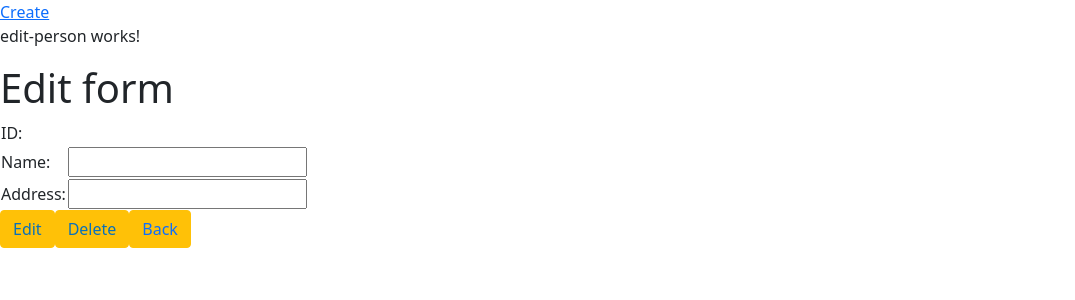
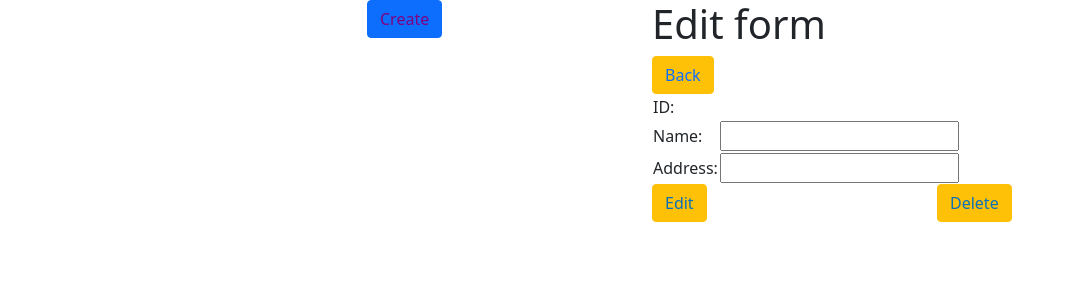
Before and after one commit to quockhanh23/M5_connect_backend_1-2_table, an Angular app: page /edit/1 in a window 1280 px wide. Shown: the top 300 px of the page, without its empty margins (0-1075 px from the left). Built offline with nearby package versions, Linux system fonts and the light colour scheme; no server answers.

Commit message:
fix html

```diff
--- a/src/app/app.component.html
+++ b/src/app/app.component.html
@@ -1,3 +1,16 @@
+<div class="container">
+  <div class="row">
 
-<a routerLink="/create">Create</a>
-<div><router-outlet></router-outlet></div>
+    <div class="col offset-1">
+    </div>
+    <div class="col-3">
+      <button class="btn btn-primary"><a style="text-decoration: none; color: purple" routerLink="/create">Create</a></button>
+    </div>
+    <div class="col-6">
+      <div>
+        <router-outlet></router-outlet>
+      </div>
+    </div>
+
+  </div>
+</div>
--- a/src/app/components/create-person/create-person.component.html
+++ b/src/app/components/create-person/create-person.component.html
@@ -1,3 +1,5 @@
+<button class="btn-warning btn"><a style="text-decoration: none" routerLink="/">Back</a></button>
+
 <form [formGroup]="personForm" (ngSubmit)="submit()">
   <table>
     <tr>
@@ -13,6 +15,5 @@
       <td><input type="text" formControlName="address"></td>
     </tr>
   </table>
-  <button class="btn btn-warning">Create</button>
-  <button class="btn-warning btn"><a style="text-decoration: none" routerLink="/">Back</a></button>
+  <button class="btn btn-warning">Submit</button>
 </form>
--- a/src/app/components/create-person/create-person.component.ts
+++ b/src/app/components/create-person/create-person.component.ts
@@ -1,7 +1,7 @@
 import {Component, OnInit} from '@angular/core';
-import {FormControl, FormGroup} from "@angular/forms";
+import {FormBuilder, FormControl, FormGroup} from "@angular/forms";
 import {PersonService} from "../../services/person.service";
-import {ActivatedRoute} from "@angular/router";
+import {ActivatedRoute, Router} from "@angular/router";
 
 @Component({
   selector: 'app-create-person',
@@ -9,27 +9,27 @@ import {ActivatedRoute} from "@angular/router";
   styleUrls: ['./create-person.component.css']
 })
 export class CreatePersonComponent implements OnInit {
-  personForm: FormGroup = new FormGroup({
+  personForm: FormGroup = this.fb.group({
     id: new FormControl(),
     name: new FormControl(),
     address: new FormControl(),
   });
 
-  constructor(private personService: PersonService) {
+  constructor(private personService: PersonService,
+              private router: Router,
+              private fb: FormBuilder) {
   }
 
   ngOnInit(): void {
   }
 
   submit() {
-    const person = {
-      name: this.personForm.value.name,
-      address: this.personForm.value.address,
-    }
+    const person = this.personForm.value
     console.log(person)
     // @ts-ignore
     this.personService.save(person).subscribe(() => {
       alert("Success")
+      this.router.navigate(["/"])
     })
   }
 }
--- a/src/app/components/edit-person/edit-person.component.html
+++ b/src/app/components/edit-person/edit-person.component.html
@@ -1,5 +1,5 @@
-<p>edit-person works!</p>
 <h1>Edit form</h1>
+<button class="btn-warning btn"><a style="text-decoration: none" routerLink="/">Back</a></button>
 <form [formGroup]="personForm" (ngSubmit)="edit()">
   <table>
     <tr>
@@ -15,7 +15,12 @@
       <td><input type="text" formControlName="address" [value]="person.address"></td>
     </tr>
   </table>
-  <button style="color: #0a70b9" class="btn-warning btn">Edit</button>
-  <button (click)="delete()" style="color: #0a70b9" class="btn-warning btn">Delete</button>
-  <button class="btn-warning btn"><a style="text-decoration: none" routerLink="/">Back</a></button>
+  <div class="row">
+    <div class="col-6">
+      <button style="color: #0a70b9" class="btn-warning btn">Edit</button>
+    </div>
+    <div class="col-6">
+      <button (click)="delete()" style="color: #0a70b9" class="btn-warning btn">Delete</button>
+    </div>
+  </div>
 </form>
--- a/src/app/components/edit-person/edit-person.component.ts
+++ b/src/app/components/edit-person/edit-person.component.ts
@@ -1,7 +1,7 @@
 import {Component, OnInit} from '@angular/core';
 import {PersonService} from "../../services/person.service";
 import {Person} from "../../models/person";
-import {ActivatedRoute} from "@angular/router";
+import {ActivatedRoute, Router} from "@angular/router";
 import {FormBuilder, FormControl, FormGroup} from "@angular/forms";
 
 @Component({
@@ -14,6 +14,7 @@ export class EditPersonComponent implements OnInit {
 
   constructor(private personService: PersonService,
               private activateRoute: ActivatedRoute,
+              private router: Router,
               private fb: FormBuilder) {
   }
 
@@ -52,6 +53,8 @@ export class EditPersonComponent implements OnInit {
     // @ts-ignore
     this.personService.update(this.person.id, person).subscribe(() => {
       alert("Success")
+      this.router.navigate(["/"])
+
     })
   }
 
--- a/src/app/components/list-person/list-person.component.html
+++ b/src/app/components/list-person/list-person.component.html
@@ -3,12 +3,15 @@
     <tr>
       <th>Name</th>
       <th>Address</th>
+      <th>Edit</th>
+      <th>Delete</th>
     </tr>
     <tr *ngFor="let pe of people">
       <td>{{pe.name}}</td>
       <td>{{pe.address}}</td>
       <td>
-        <button class="btn-warning btn"><a style="text-decoration: none" [routerLink]="['/edit', pe.id]">edit</a></button>
+        <button class="btn-warning btn"><a style="text-decoration: none" [routerLink]="['/edit', pe.id]">edit</a>
+        </button>
       </td>
       <td>
         <button class="btn-warning btn"><a (click)="deletePerson(pe.id)">Delete</a></button>
--- a/src/app/components/list-person/list-person.component.ts
+++ b/src/app/components/list-person/list-person.component.ts
@@ -21,9 +21,10 @@ export class ListPersonComponent implements OnInit {
       console.log(error)
     })
   }
+
   // @ts-ignore
   deletePerson(id) {
-    if (confirm("Really want?")) {
+    if (confirm("Really want delete?")) {
       this.personService.delete(id).subscribe(() => {
         alert("Success")
         this.ngOnInit()
```
